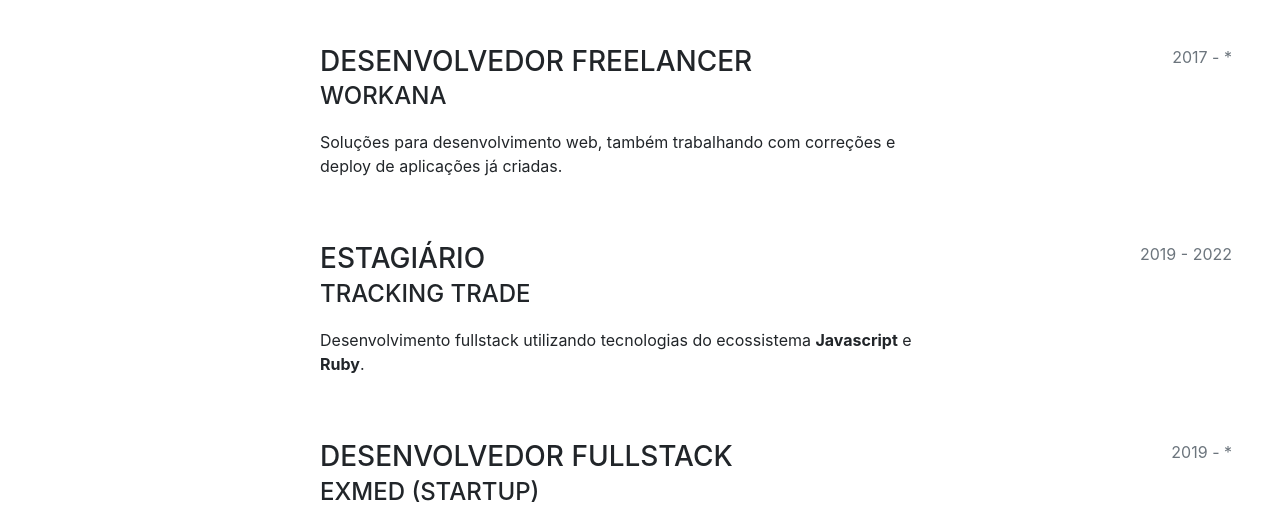
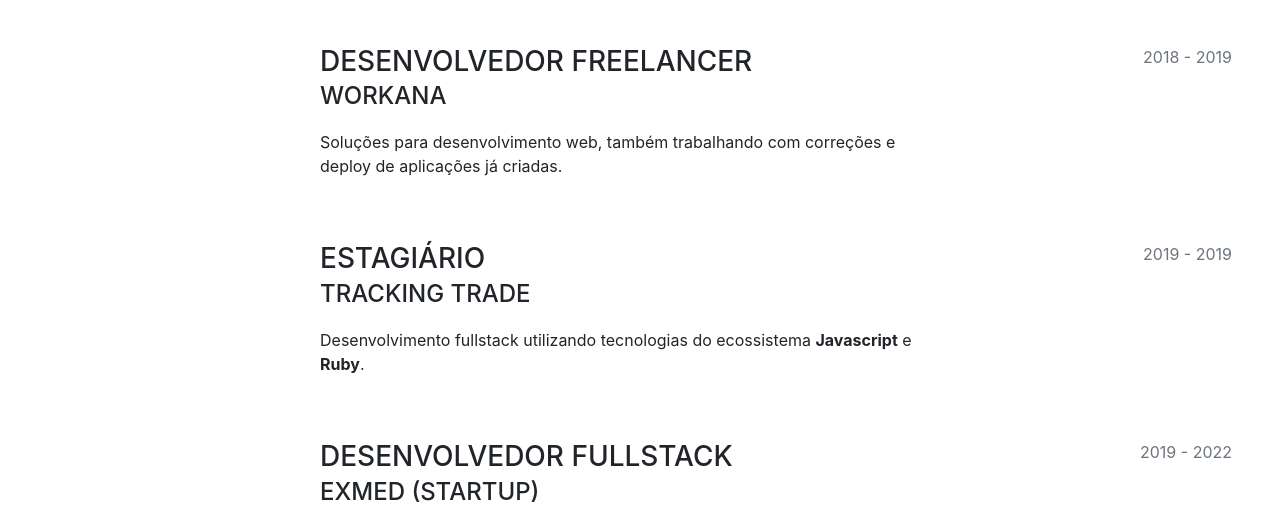
Before and after one commit to joalisonpereira/joalisonpereira.github.io, a website with bundled scripts: page index.html in a window 1280 px wide. Shown: the part 903-1415 px from the top of the page. Built offline with nearby package versions, Linux system fonts and the light colour scheme; a web font is replaced by a local one.

Commit message:
finish exmed #2

```diff
--- a/index.html
+++ b/index.html
@@ -150,7 +150,7 @@
               </p>
             </div>
             <div class="resume-date text-md-right">
-              <span class="text-muted">2017 - *</span>
+              <span class="text-muted">2018 - 2019</span>
             </div>
           </div>
           <div class="resume-item d-flex flex-column flex-md-row mb-5">
@@ -163,7 +163,7 @@
               </p>
             </div>
             <div class="resume-date text-md-right">
-              <span class="text-muted">2019 - 2022</span>
+              <span class="text-muted">2019 - 2019</span>
             </div>
           </div>
           <div class="resume-item d-flex flex-column flex-md-row mb-5">
@@ -176,7 +176,7 @@
               </p>
             </div>
             <div class="resume-date text-md-right">
-              <span class="text-muted">2019 - *</span>
+              <span class="text-muted">2019 - 2022</span>
             </div>
           </div>
         </div>
```
